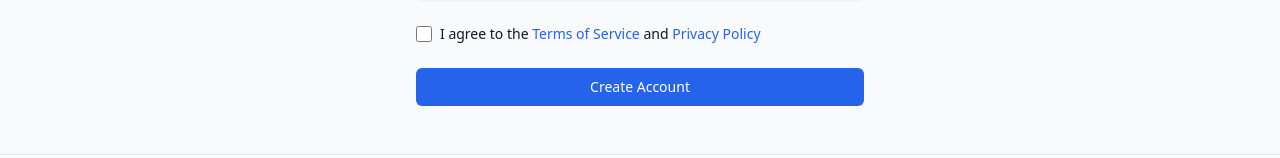
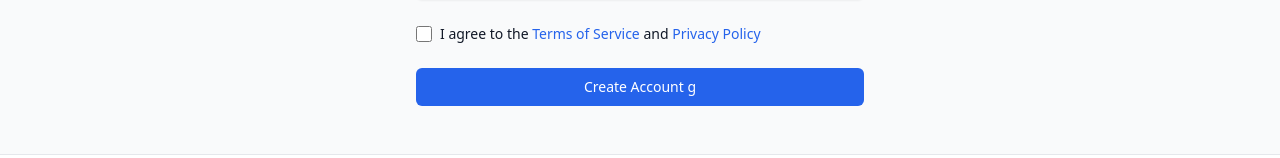
Before and after one commit to cosnametv/Adams-Electronic, a React (Vite) app: page /auth/register in a window 1280 px wide. Shown: the part 317-475 px from the top of the page. Built offline with nearby package versions, Linux system fonts and the light colour scheme; no server answers.

Commit message:
first commit

```diff
--- a/src/pages/auth/Register.tsx
+++ b/src/pages/auth/Register.tsx
@@ -91,7 +91,7 @@ export const Register = () => {
             </div>
             <div>
               <button type="submit" className="group relative w-full flex justify-center py-2 px-4 border border-transparent text-sm font-medium rounded-md text-white bg-blue-600 hover:bg-blue-700 focus:outline-none focus:ring-2 focus:ring-offset-2 focus:ring-blue-500">
-                Create Account
+                Create Account g
               </button>
             </div>
           </form>
```
